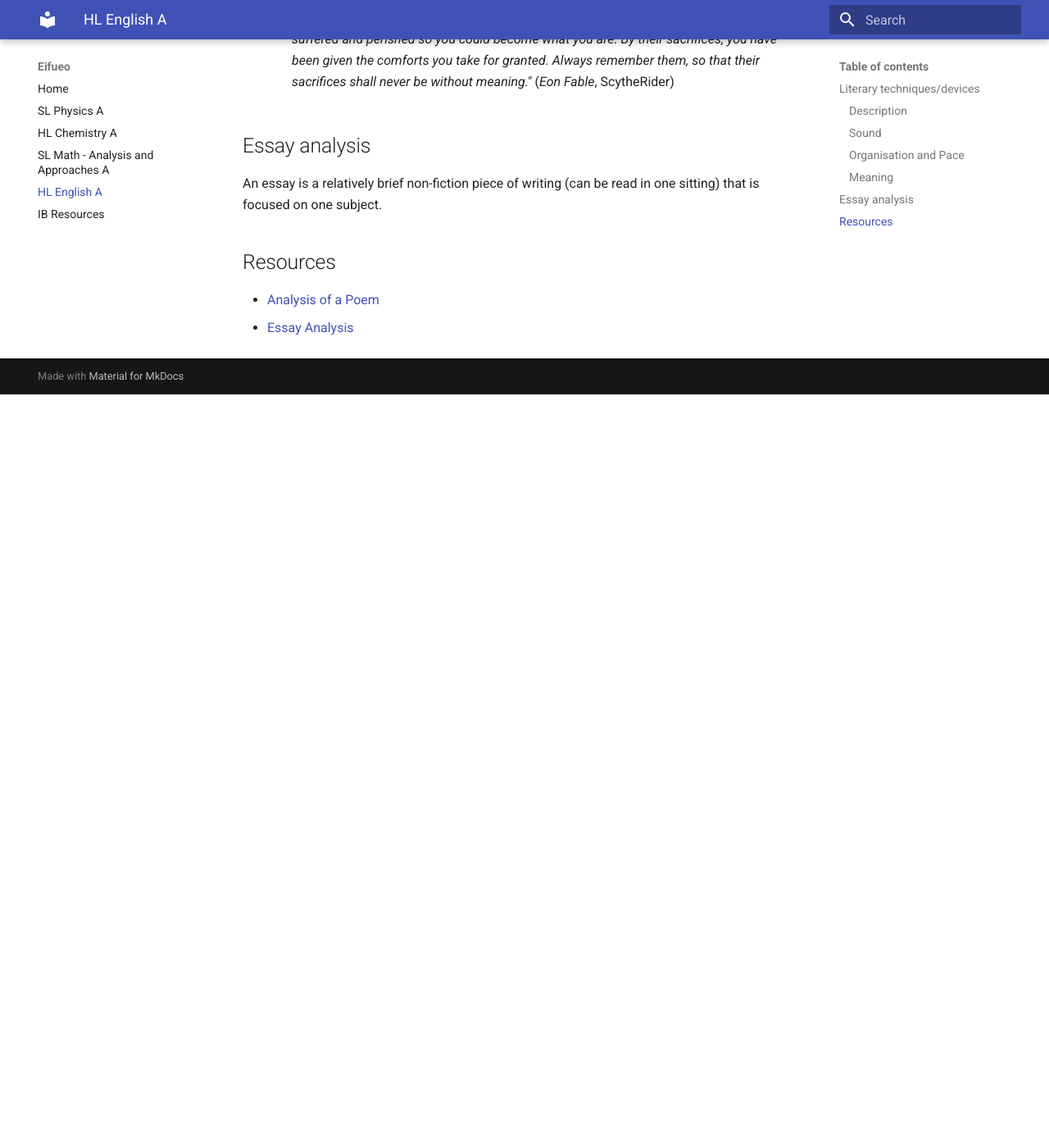
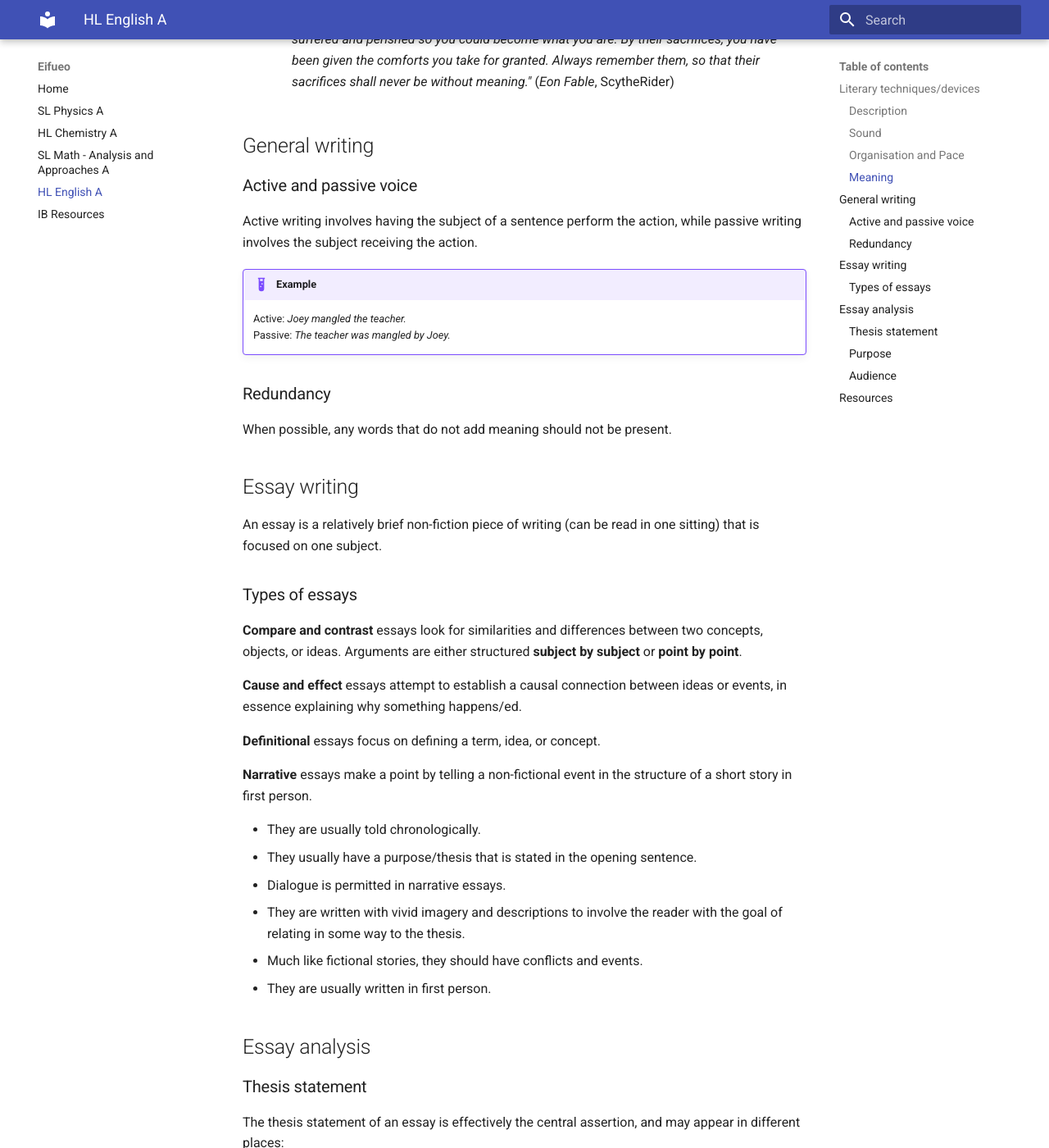
Before and after one commit to potatoeggy/eifueo, an MkDocs documentation site: the page built from docs/eng3uz.md, in a window 1280 px wide and 1400 px high, scrolled down 5751 px. Shown: the whole window at 82% size. Built offline with MkDocs 1.6.1 and Material for MkDocs 9.7.7, drawn with Linux system fonts in a browser that asks for light colours; before the commit the page ends 6232 px from its top, so only the background shows below that; some of the changed text lies outside the part shown.

Commit message:
eng: add general writing tips

```diff
--- a/docs/eng3uz.md
+++ b/docs/eng3uz.md
@@ -134,9 +134,66 @@ The course code for this page is **ENG3UZ**.
  - Theme: The "main idea" or underlying meaning of a literary work, which can be given directly or indirectly.
 	- e.g., *"Never forget that* you are royalty, *and that hundreds of thousands of souls have suffered and perished so you could become what you are. By their sacrifices, you have been given the comforts you take for granted. Always remember them, so that their sacrifices shall never be without meaning."* (*Eon Fable*, ScytheRider)
 
+## General writing
+
+### Active and passive voice
+
+Active writing involves having the subject of a sentence perform the action, while passive writing involves the subject receiving the action.
+
+!!! example
+    Active: *Joey mangled the teacher.*<br>
+    Passive: *The teacher was mangled by Joey.*
+
+### Redundancy
+
+When possible, any words that do not add meaning should not be present.
+
+## Essay writing
+
+An essay is a relatively brief non-fiction piece of writing (can be read in one sitting) that is focused on one subject.
+
+### Types of essays
+
+**Compare and contrast** essays look for similarities and differences between two concepts, objects, or ideas. Arguments are either structured **subject by subject** or **point by point**.
+
+**Cause and effect** essays attempt to establish a causal connection between ideas or events, in essence explaining why something happens/ed.
+
+**Definitional** essays focus on defining a term, idea, or concept.
+
+**Narrative** essays make a point by telling a non-fictional event in the structure of a short story in first person.
+
+ - They are usually told chronologically.
+ - They usually have a purpose/thesis that is stated in the opening sentence.
+ - Dialogue is permitted in narrative essays.
+ - They are written with vivid imagery and descriptions to involve the reader with the goal of relating in some way to the thesis.
+ - Much like fictional stories, they should have conflicts and events.
+ - They are usually written in first person.
+
 ## Essay analysis
 
-An essay is a relatively brief non-fiction piece of writing (can be read in one sitting) that is focused on one subject.
+### Thesis statement
+
+The thesis statement of an essay is effectively the central assertion, and may appear in different places:
+
+ - An **initial** thesis appears within the first paragraph or so.
+ - A **delayed** thesis appears anywhere else, but often appears at the end of the essay.
+ - An **inferred** thesis is one that does not appear in the essay at all. It is instead up to the reader to glean an inferred thesis via inference.
+
+### Purpose
+
+Essays may be classified under two general categories — persuasive/argumentative or expository/informative. Persuasive essays argue to convince a reader to take their position, while expository essays aim to explain a topic without bias.
+
+### Audience
+
+The target audience of an essay and those that it would appeal to are useful in determining the point of an essay. Some factors that may indicate the audience include,
+
+ - the topic of the essay
+ - bias of the author
+ - diction/language used in the essay
+ - the use of jargon or slang
+ - the formality of the essay — formal essays are typically more organised and appeal to logic more than informal essays
+ - literary techniques
+ - the tone/attitude of the author of the essay via the use of emotionally charged words
 
 ## Resources
 
```
